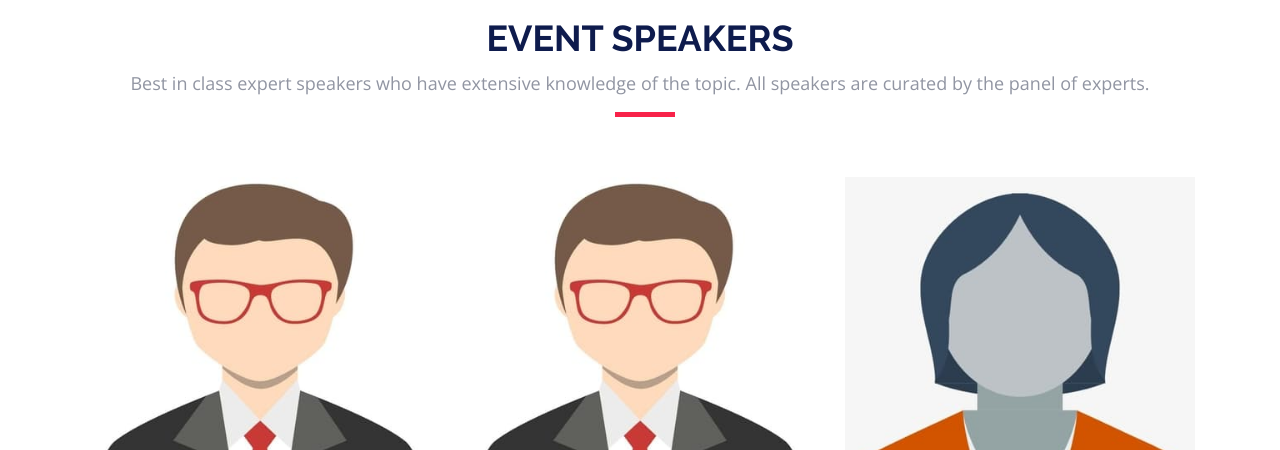
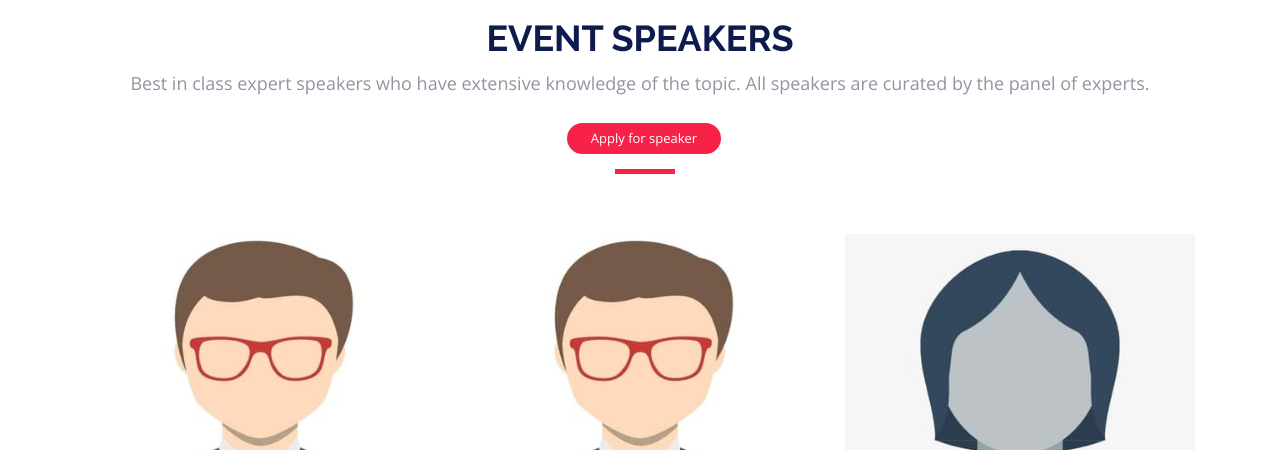
Before and after one commit to umaryusuf/devfestkaduna, a plain HTML site: page index.html in a window 1280 px wide. Shown: the part 1100-1550 px from the top of the page. Drawn offline with nearby package versions, Linux system fonts and the light colour scheme.

Commit message:
Added CFS button on speaker's section

```diff
--- a/css/style.css
+++ b/css/style.css
@@ -760,6 +760,26 @@ body.mobile-nav-active #mobile-nav-toggle {
   bottom: 0;
 }
 
+#speakers .section-header a {
+  color: #fff;
+  background: #f82249;
+  padding: 7px 22px;
+  border-radius: 50px;
+  border: 2px solid #f82249;
+  transition: all ease-in-out 0.3s;
+  font-weight: 500;
+  margin-left: 8px;
+  margin-top: 2px;
+  line-height: 1;
+  font-size: 13px;
+}
+
+#speakers .section-header a:hover {
+  color: #112363;
+  background: none;
+  border: 2px solid #f82249;
+}
+
 #speakers-details {
   padding: 60px 0;
 }
--- a/index.html
+++ b/index.html
@@ -104,6 +104,9 @@
         <div class="section-header">
           <h2>Event Speakers</h2>
           <p>Best in class expert speakers who have extensive knowledge of the topic. All speakers are curated by the panel of experts.</p>
+          <div class=" row mt-4 justify-content-center">
+            <a href="https://forms.gle/TFQgz3A8ySvVRJBF6" class="about-btn">Apply for speaker</a>
+          </div>
         </div>
 
         <div class="row">
```
